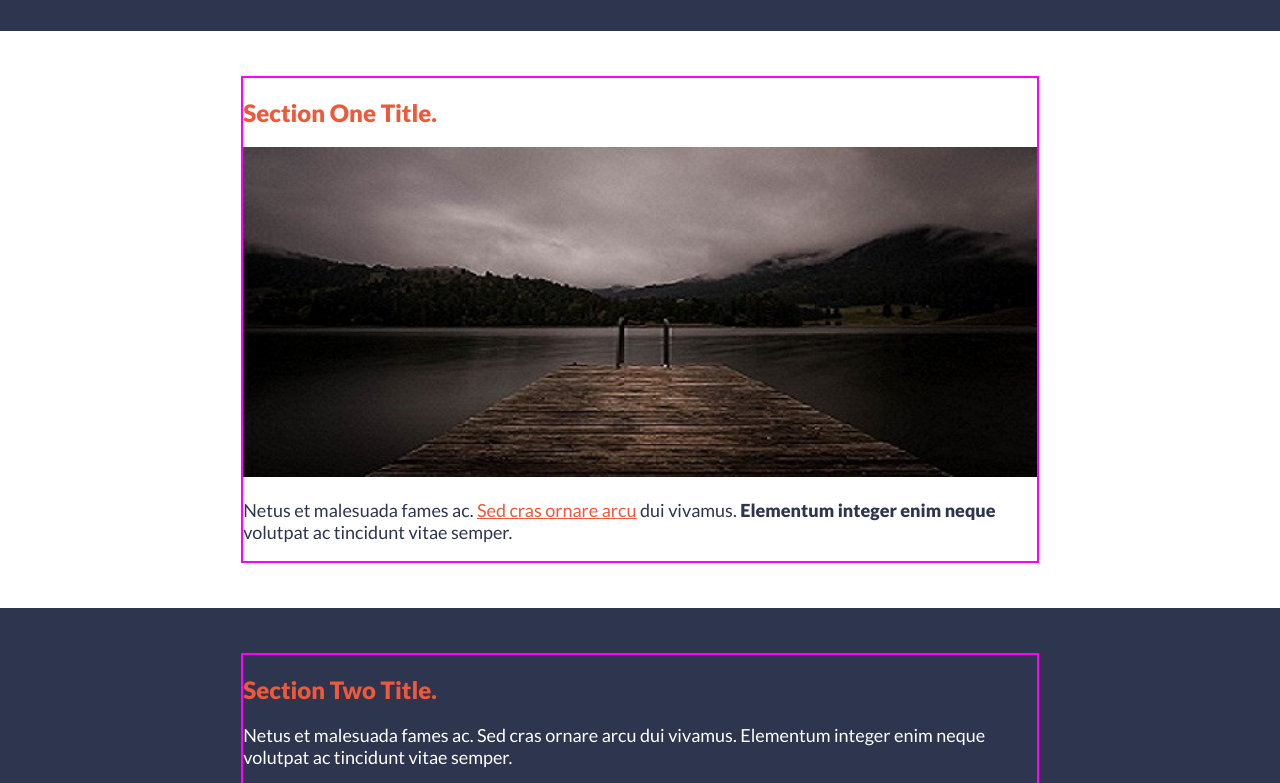
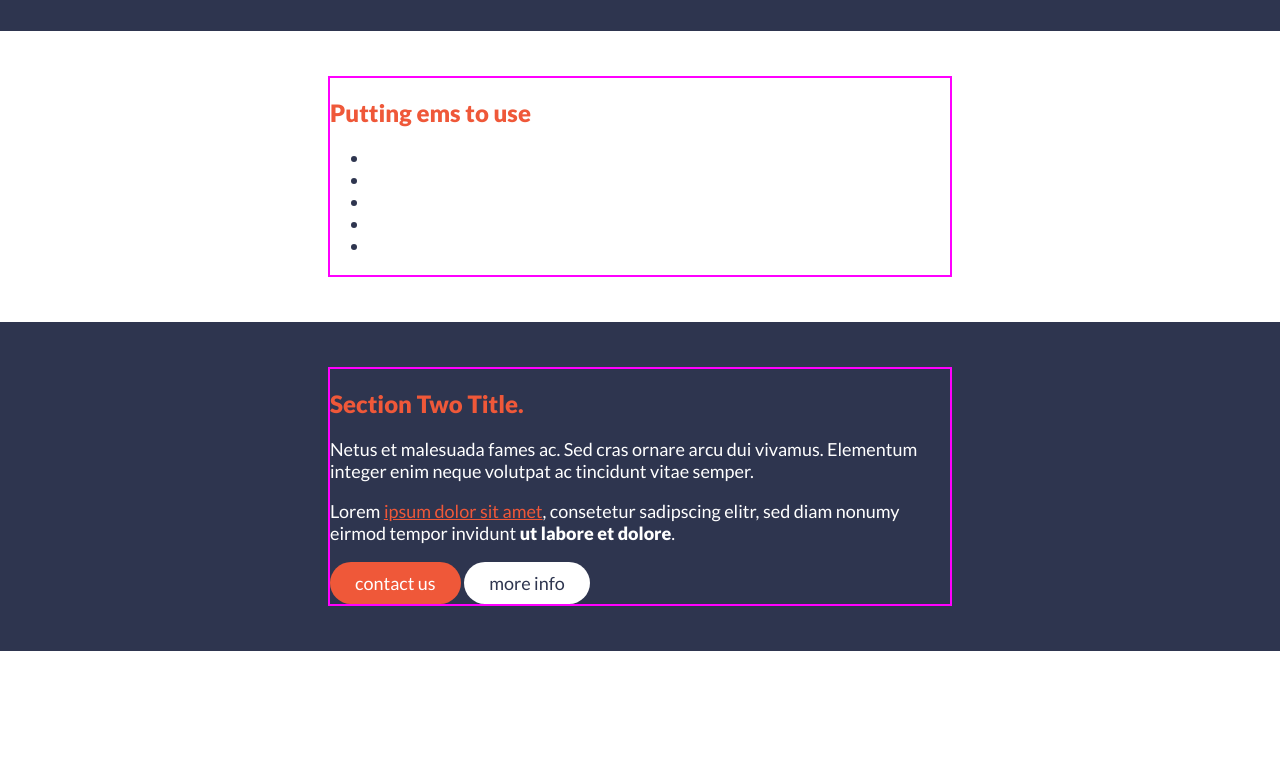
Before and after one commit to Endzo-Useri/Module-4, a plain HTML site: page Putting it all together/index.html in a window 1280 px wide. Shown: the part 107-890 px from the top of the page. After the commit the page ends 800 px from the top, so only its background shows below. Drawn offline with Linux system fonts and the light colour scheme.

Commit message:
Update index.html, style.css

```diff
--- a/Putting it all together/index.html
+++ b/Putting it all together/index.html
@@ -5,7 +5,7 @@
 		<meta http-equiv="X-UA-Compatible" content="IE=edge">
 		<meta name="viewport" content="width=device-width, initial-scale=1.0">
 		<link href="https://fonts.googleapis.com/css2?family=Lato:wght@400;900&display=swap" rel="stylesheet">
-		<link href="css/style.css" rel="stylesheet">
+		<link href="style.css" rel="stylesheet">
 		<title>Putting it all together</title>
 	</head>
 
@@ -18,9 +18,19 @@
 
 		<section class="section-one">
 			<div class="container">
-				<h2>Section One Title.</h2>
-				<img src="images/thomas-griesbeck-IQNbNtvC4XE-unsplash.jpg" alt="Wooden dock on the lake">
-				<p>Netus et malesuada fames ac. <a href="#" class="#">Sed cras ornare arcu</a> dui vivamus. <strong>Elementum integer enim neque</strong> volutpat ac tincidunt vitae semper.</p>
+				<h2>Putting ems to use</h2>
+
+				<ul>
+					<li></li>
+					<li></li>
+					<li></li>
+					<li></li>
+					<li></li>
+				</ul>
+
+				<!-- <h2>Section One Title.</h2>
+				<img src="thomas-griesbeck-IQNbNtvC4XE-unsplash.jpg" alt="Wooden dock on the lake">
+				<p>Netus et malesuada fames ac. <a href="#" class="#">Sed cras ornare arcu</a> dui vivamus. <strong>Elementum integer enim neque</strong> volutpat ac tincidunt vitae semper.</p> -->
 			</div>
 		</section>
 
--- a/Putting it all together/css/style.css
+++ b/Putting it all together/style.css
@@ -81,9 +81,10 @@ section {
 }
 
 .container {
-	width: 62%;
+	width: 90%;
+	max-width: 620px;
+	border: 2px solid magenta;
   margin: 0 auto;
-  border: 2px solid magenta;
 }
 
 .section-two {
```
Also changed, not shown: Putting it all together/thomas-griesbeck-IQNbNtvC4XE-unsplash.jpg (renamed from Putting it all together/images/thomas-griesbeck-IQNbNtvC4XE-unsplash.jpg).
